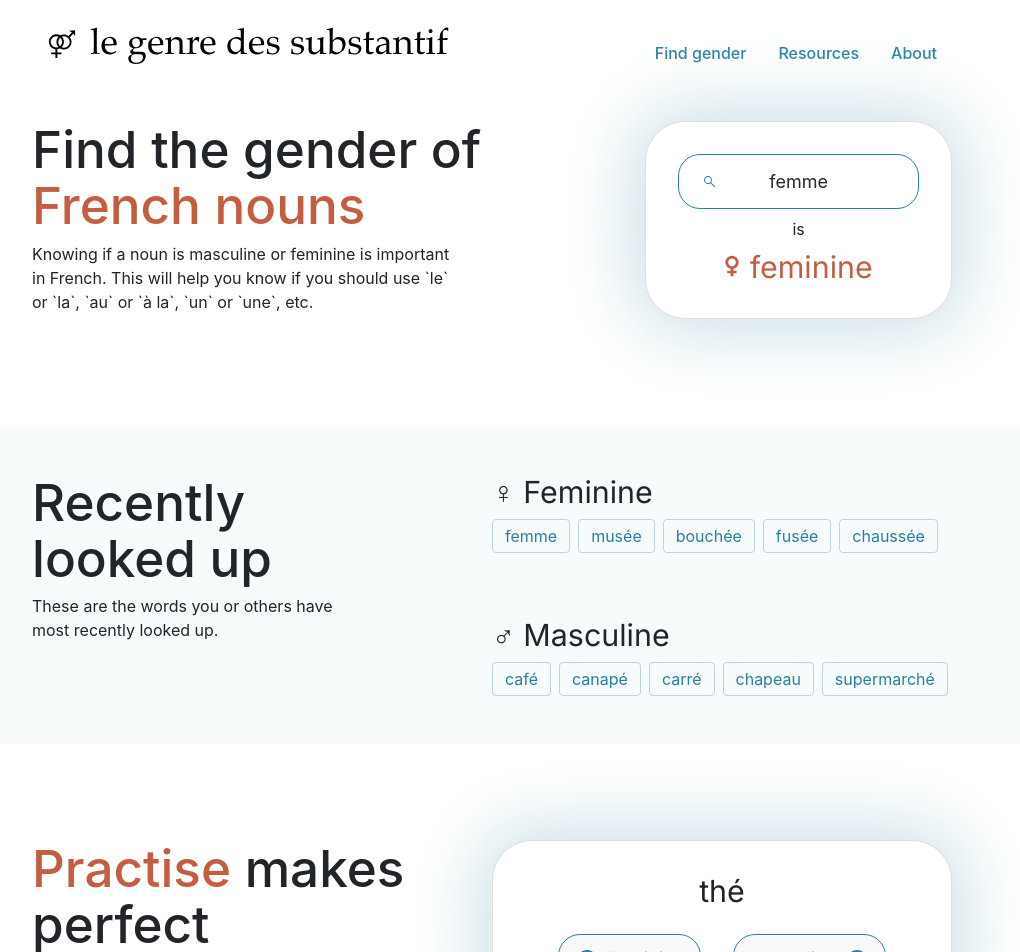
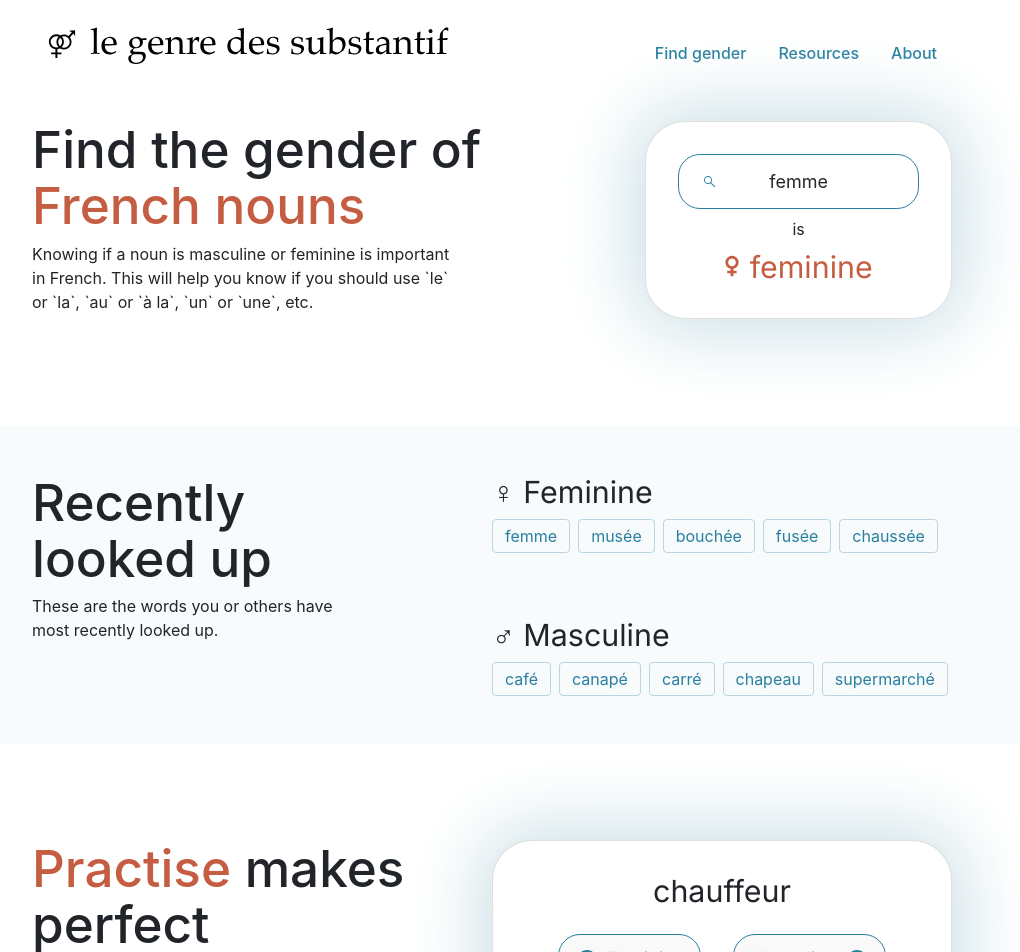
Before and after one commit to ddikman/genre-substantif, a Vue app: page / in a window 1280 px wide. Shown: the top 952 px of the page, without its empty margins (148-1168 px from the left). Built offline with nearby package versions, Linux system fonts and the light colour scheme.

Commit message:
Added more examples

```diff
--- a/src/components/Practice.vue
+++ b/src/components/Practice.vue
@@ -20,6 +20,7 @@ const EXCEPTION_E_ENDING = 'This is an exception, despite ending in -e it is mas
 
 let words: WordExample[] = [
   { word: 'legume', 'tip': EXCEPTION_E_ENDING, gender: MASCULINE },
+  { word: 'livre', 'tip': EXCEPTION_E_ENDING, gender: MASCULINE },
   { word: 'fenêtre', 'tip': FEMININE_ENDINGS, gender: FEMININE },
   { word: 'zoo', 'tip': MASCULINE_ENDINGS, gender: MASCULINE },
   { word: 'chat', 'tip': MASCULINE_ENDINGS, gender: MASCULINE },
@@ -29,6 +30,7 @@ let words: WordExample[] = [
   { word: 'maison', 'tip': FEMININE_ENDINGS, gender: FEMININE },
   { word: 'appartement', 'tip': MASCULINE_ENDINGS, gender: MASCULINE },
   { word: 'thé', 'tip': MASCULINE_ENDINGS, gender: MASCULINE },
+  { word: 'chauffeur', 'tip': MASCULINE_ENDINGS, gender: MASCULINE },
   { word: 'café', 'tip': MASCULINE_ENDING_ACCENT, gender: MASCULINE },
   { word: 'salon', 'tip': MASCULINE_ENDINGS, gender: MASCULINE },
   { word: 'addition', 'tip': FEMININE_ENDINGS, gender: FEMININE },
```
